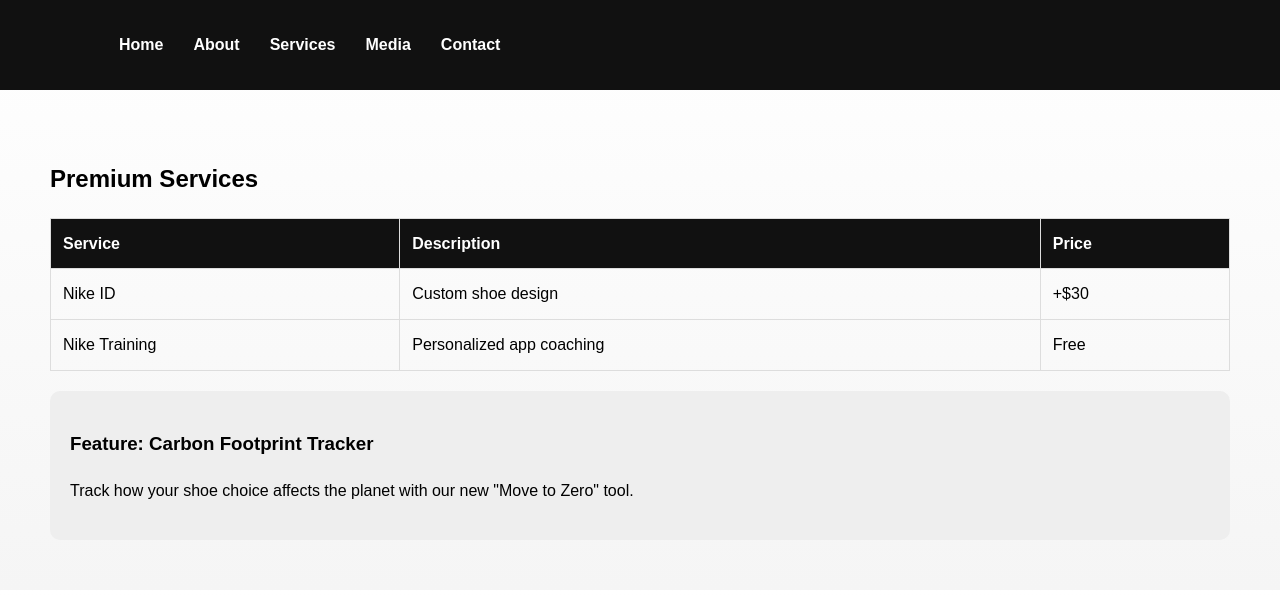
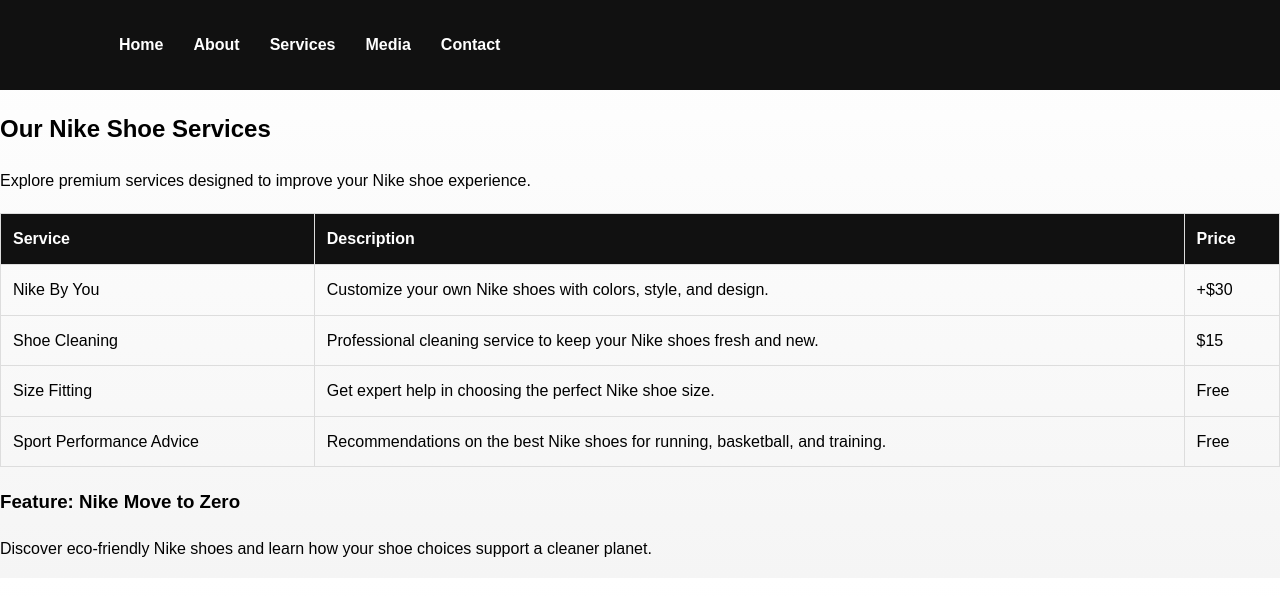
Before and after one commit to maxwell-collab/final-project, a plain HTML site: page service.html in a window 1280 px wide. Drawn offline with Linux system fonts and the light colour scheme.

Commit message:
Update service.html

```diff
--- a/service.html
+++ b/service.html
@@ -2,10 +2,13 @@
 <html lang="en">
 <head>
     <meta charset="UTF-8">
-    <title>Nike Services</title>
+    <meta name="viewport" content="width=device-width, initial-scale=1.0">
+    <title>Nike Shoes Services</title>
     <link rel="stylesheet" href="style.css">
 </head>
 <body>
+
+    <!-- Navigation Bar -->
     <nav class="navbar">
         <ul>
             <li><a href="index.html">Home</a></li>
@@ -16,18 +19,44 @@
         </ul>
     </nav>
 
-    <section style="padding: 50px;">
-        <h2>Premium Services</h2>
+    <!-- Services Section -->
+    <section class="services-section">
+        <h2>Our Nike Shoe Services</h2>
+        <p>Explore premium services designed to improve your Nike shoe experience.</p>
+
         <table class="full-table">
-            <tr><th>Service</th><th>Description</th><th>Price</th></tr>
-            <tr><td>Nike ID</td><td>Custom shoe design</td><td>+$30</td></tr>
-            <tr><td>Nike Training</td><td>Personalized app coaching</td><td>Free</td></tr>
+            <tr>
+                <th>Service</th>
+                <th>Description</th>
+                <th>Price</th>
+            </tr>
+            <tr>
+                <td>Nike By You</td>
+                <td>Customize your own Nike shoes with colors, style, and design.</td>
+                <td>+$30</td>
+            </tr>
+            <tr>
+                <td>Shoe Cleaning</td>
+                <td>Professional cleaning service to keep your Nike shoes fresh and new.</td>
+                <td>$15</td>
+            </tr>
+            <tr>
+                <td>Size Fitting</td>
+                <td>Get expert help in choosing the perfect Nike shoe size.</td>
+                <td>Free</td>
+            </tr>
+            <tr>
+                <td>Sport Performance Advice</td>
+                <td>Recommendations on the best Nike shoes for running, basketball, and training.</td>
+                <td>Free</td>
+            </tr>
         </table>
 
-        <div class="added-feature" style="background:#eee; padding: 20px; border-radius: 10px;">
-            <h3>Feature: Carbon Footprint Tracker</h3>
-            <p>Track how your shoe choice affects the planet with our new "Move to Zero" tool.</p>
+        <div class="added-feature">
+            <h3>Feature: Nike Move to Zero</h3>
+            <p>Discover eco-friendly Nike shoes and learn how your shoe choices support a cleaner planet.</p>
         </div>
     </section>
+
 </body>
 </html>
```
